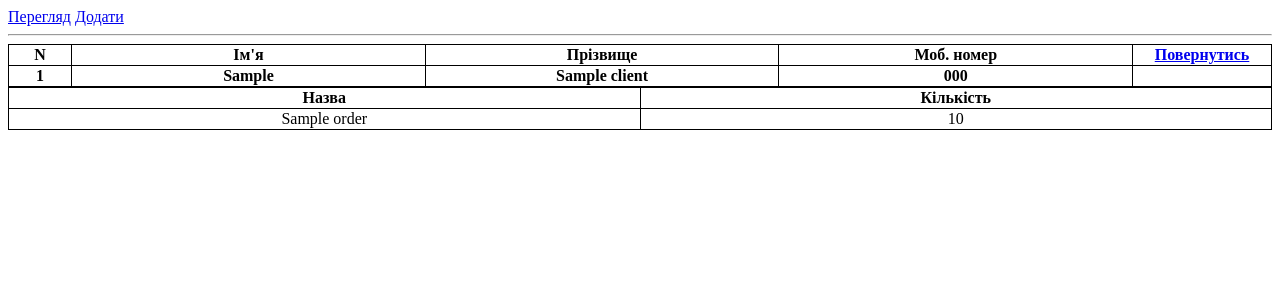
After one commit to candiel-z/Site, a Flask app: a page that uses Site/app/templates/products.html in a window 1280 px wide. The commit adds this page. Shown: the top 300 px of the page. Run offline with Flask 2, Linux system fonts and the light colour scheme; tables that the repository leaves empty hold one stand-in row (values such as "Sample post"); lists and menus that the app fills with data are empty.

Commit message:
Order detailed added

```diff
--- a/Site/app/database.py
+++ b/Site/app/database.py
@@ -14,7 +14,7 @@ class Database(object):
 
         self._execute("""
             create table if not exists Clients (
-                    ididentifier integer unique,
+                    identifier integer unique,
                     first_name text not null,
                     second_name text not null,
                     mobile_number text not null unique
@@ -22,7 +22,7 @@ class Database(object):
         """)
         self._execute("""
             create table if not exists Orders (
-                    ididentifier integer,
+                    identifier integer,
                     product_name text not null,
                     product_amount integer not null
             );
@@ -32,7 +32,7 @@ class Database(object):
     def add(self, data) -> None:
         """"""
 
-        ididentifier = data.get('ididentifier')
+        identifier = data.get('identifier')
         first_name = data.get('first_name')
         second_name = data.get('second_name')
         mobile_number = data.get('mobile_number')
@@ -42,22 +42,30 @@ class Database(object):
 
         self._execute(f"""
                 insert into Clients
-                (ididentifier, first_name, second_name, mobile_number)
+                (identifier, first_name, second_name, mobile_number)
                 values
-                ('{ididentifier}','{first_name}','{second_name}','{mobile_number}')
+                ('{identifier}','{first_name}','{second_name}','{mobile_number}')
         """)
         for i in range(len(product_names)):
             self._execute(f"""
                 insert into Orders
-                (ididentifier, product_name, product_amount)
+                (identifier, product_name, product_amount)
                 values
-                ('{ididentifier}','{product_names[i]}','{product_amount[i]}')
+                ('{identifier}','{product_names[i]}','{product_amount[i]}')
             """)
 
-    def get(self):
+    def get_all(self):
         """"""
 
-        return self._execute("""select * from Clients""", read=True)
+        return {'clients': self._execute("select * from Clients", read=True),
+                'orders': self._execute("select * from Orders", read=True)}
+
+    def get(self, identifier):
+        """"""
+
+        return {'client': self._execute(f"select * from Clients where identifier='{identifier}';", read=True),
+                'order': self._execute(f"select * from Orders where identifier='{identifier}';", read=True)}
+
 
     def _execute(self, query: str, read: bool = False):
         """"""
--- a/Site/app/routes.py
+++ b/Site/app/routes.py
@@ -5,8 +5,15 @@ from app import app, database
 
 @app.route('/', methods=['GET'])
 def index():
-    clients = database.get()
-    return render_template('index.html', clients=clients)
+    clients, orders = database.get_all()['clients'], database.get_all()['orders']
+    return render_template('index.html', clients=clients, orders=orders)
+
+@app.route('/products<identifier>', methods=['GET'])
+def products(identifier):
+
+    client, order = database.get(identifier)['client'], database.get(identifier)['order']
+    return render_template('products.html', client=client, order=order)
+
 
 @app.route('/add', methods=['GET', 'POST'])
 def add():
--- a/Site/app/templates/add.html
+++ b/Site/app/templates/add.html
@@ -13,7 +13,7 @@
 
     <form action="/add" method="POST">
         <p>
-            <input placeholder="N" name="ididentifier" required minlength="1" size="4">
+            <input placeholder="N" name="identifier" required minlength="1" size="4">
             <input placeholder="Ім'я" name="first_name" required minlength="1" size="20">
             <input placeholder="Прізвище" name="second_name" required minlength="1" size="20">
             <input placeholder="Моб. номер" name="mobile_number" required minlength="10" maxlength="10" size="20">
--- /dev/null
+++ b/Site/app/templates/products.html
@@ -0,0 +1,46 @@
+{% extends 'base.html' %}
+
+{% block title %}
+
+    Перегляд
+
+{% endblock %}
+
+{% block body %}
+
+<link rel="stylesheet" href="static/css/style.css">
+
+<table style="width:100%">
+    <tr>
+        <th width="5%">N</th>
+        <th width="28%">Ім'я</th>
+        <th width="28%">Прізвище</th>
+        <th width="28%">Моб. номер</th>
+        <th width="11%"><a href="/">Повернутись</a></th>
+    </tr>
+    <tr>
+        <th>{{ client[0][0] }}</th>
+        <th>{{ client[0][1] }}</th>
+        <th>{{ client[0][2] }}</th>
+        <th>{{ client[0][3] }}</th>
+    </tr>
+</table>
+
+<table style="width:100%">
+    <tr>
+        <th width="50%">Назва</th>
+        <th width="50%">Кількість</th>
+    </tr>
+
+    {% for a in order %}
+
+        <tr>
+            <td>{{ a[1] }}</td>
+            <td>{{ a[2] }}</td>
+        </tr>
+
+    {% endfor %}
+
+</table>
+
+{% endblock %}
--- a/Site/config/schema.sql
+++ b/Site/config/schema.sql
@@ -3,7 +3,7 @@ drop table if exists Clients;
 drop table if exists Orders;
 
 create table if not exists Clients (
-                    ididentifier integer unique,
+                    identifier integer unique,
                     first_name text not null,
                     second_name text not null,
                     mobile_number text not null unique
```
Also changed, not shown: Site/app/templates/index.html (+6 -4 lines).
